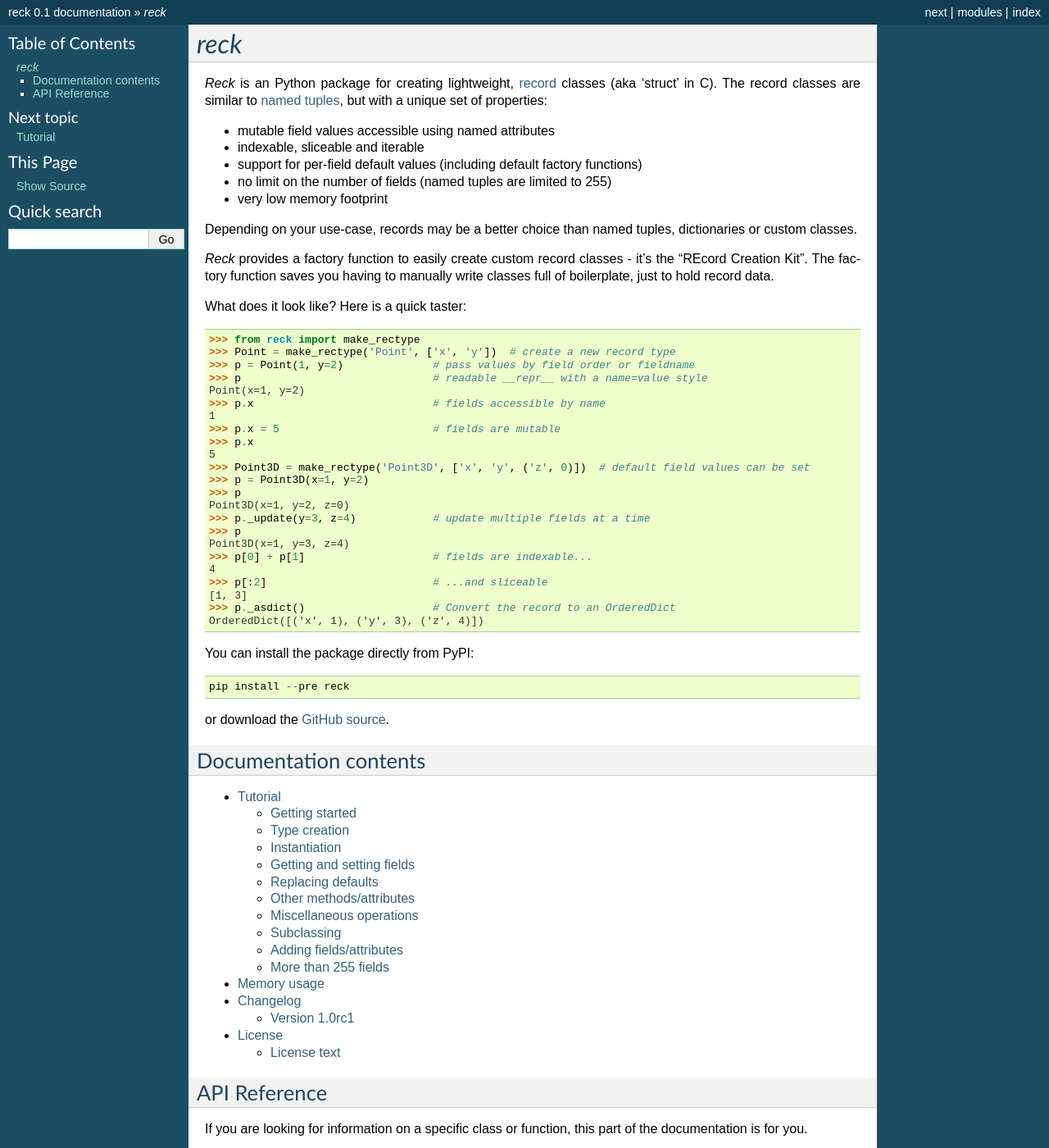
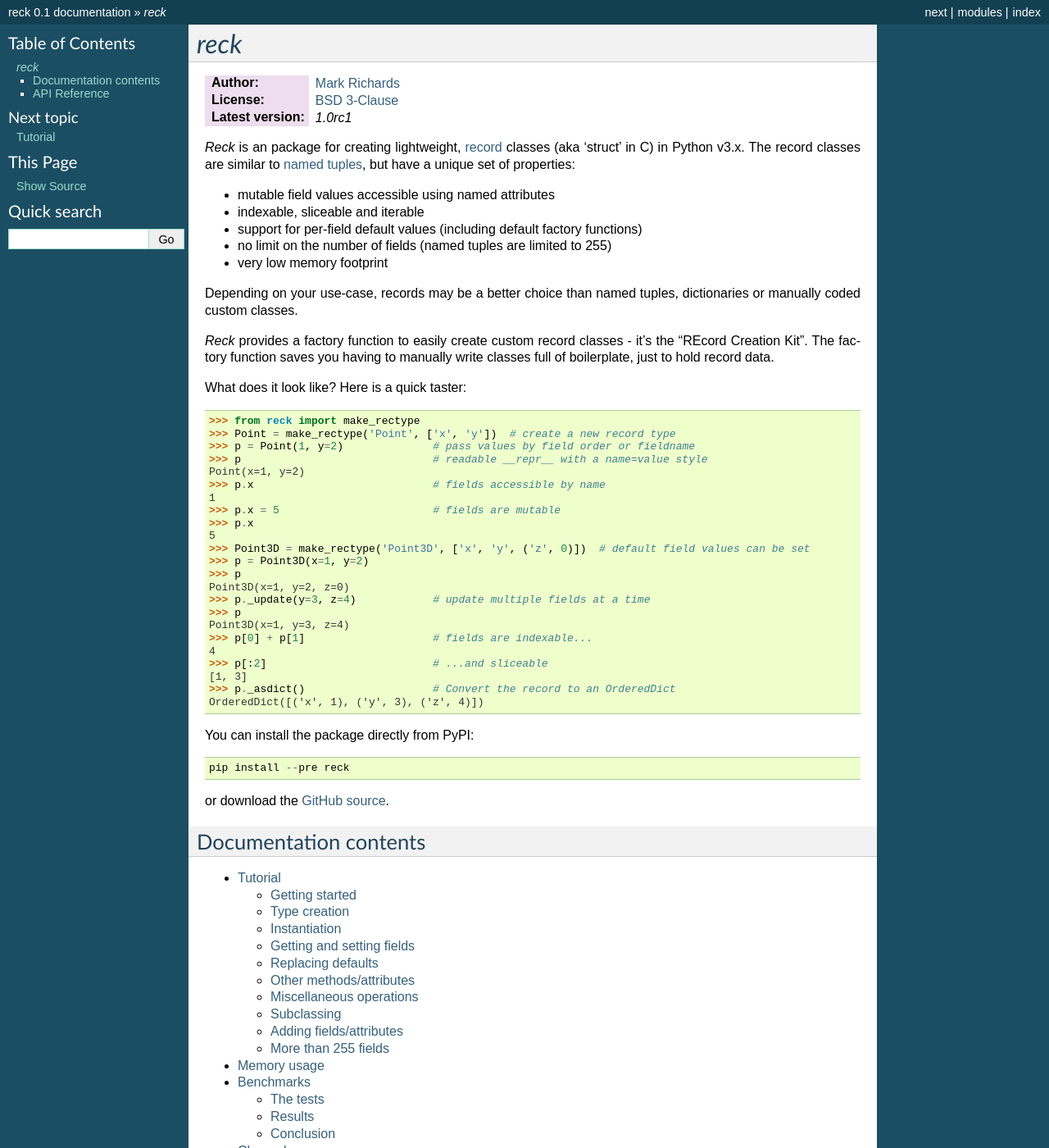
Before and after one commit to woodcrafty/reck, a Sphinx documentation site: the page built from docs/index.rst, in a window 1280 px wide and 1400 px high. Shown: the whole window at 82% size. Built offline with Sphinx 7.4.7, drawn with Linux system fonts in a browser that asks for light colours.

Commit message:
Added benchmarks page to docs

```diff
--- a/docs/index.rst
+++ b/docs/index.rst
@@ -2,11 +2,15 @@
 *reck*
 ======
 
-*Reck* is an Python package for creating lightweight,
+:Author: `Mark Richards <http://www.abdn.ac.uk/staffnet/profiles/m.richards/>`_
+:License: `BSD 3-Clause <http://reck.readthedocs.org/en/latest/license.html>`_
+:Latest version: `1.0rc1`
+
+*Reck* is an package for creating lightweight,
 `record <http://en.wikipedia.org/wiki/Record_(computer_science)>`_
-classes (aka 'struct' in C). The record classes are similar to
+classes (aka 'struct' in C) in Python v3.x. The record classes are similar to
 `named tuples <https://docs.python.org/3.4/library/collections.html#collections.namedtuple>`_,
-but with a unique set of properties:
+but have a unique set of properties:
 
 * mutable field values accessible using named attributes
 * indexable, sliceable and iterable
@@ -15,7 +19,7 @@
 * very low memory footprint
 
 Depending on your use-case, records may be a better choice than named tuples,
-dictionaries or custom classes.
+dictionaries or manually coded custom classes.
 
 *Reck* provides a factory function to easily create custom record classes -
 it's the "REcord Creation Kit". The factory function saves you having to
@@ -61,6 +65,7 @@
 
    tutorial
    memory_usage
+   benchmarks
    changelog
    license
 
```
Also changed, not shown: docs/benchmarks.rst (added, +71 -0 lines).
